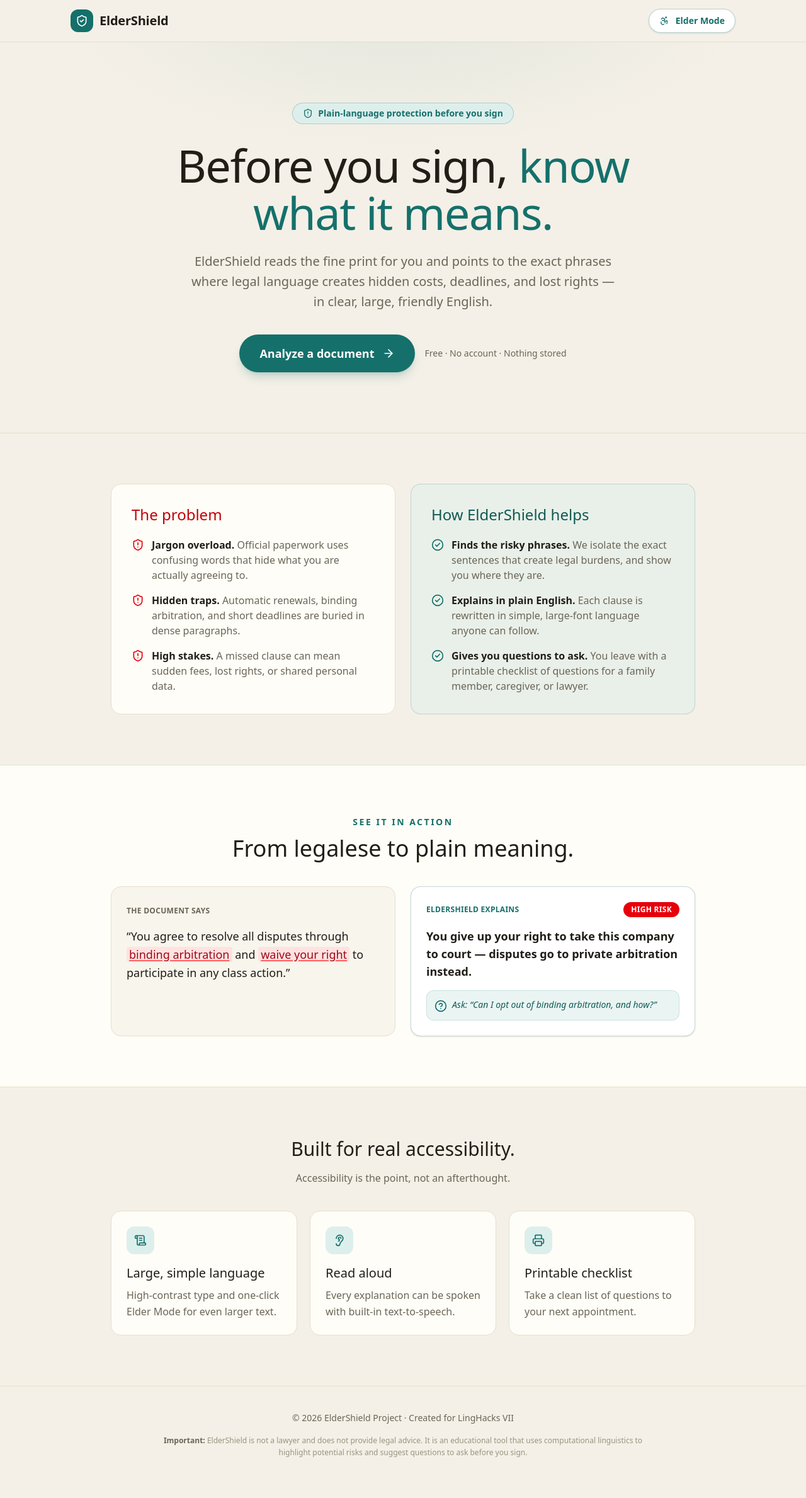
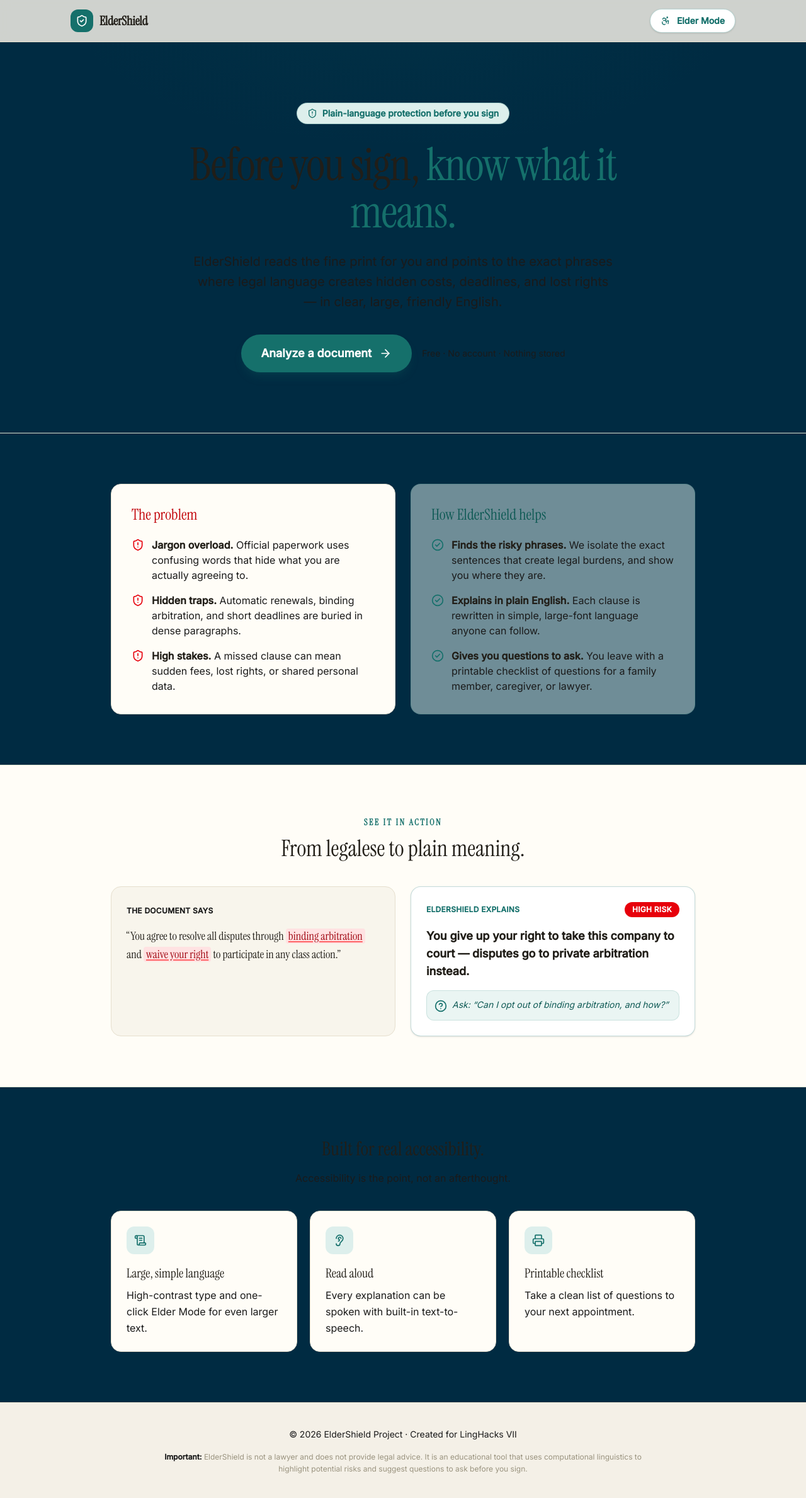
Before and after one commit to jubs-2431/LingHacks-VII, a Next.js app in the folder frontend/: page / in a window 1280 px wide. Shown: the top 2378 px of the page at 63% size. Before the commit the page ends 2356 px from the top, so only its background shows below. Built offline with nearby package versions, Linux system fonts and the light colour scheme.

Commit message:
Add cinematic liquid-glass landing styles

```diff
--- a/frontend/app/globals.css
+++ b/frontend/app/globals.css
@@ -1,26 +1,42 @@
 @import "tailwindcss";
 
 @theme {
-  /* Warm, trustworthy "law office" palette */
+  --color-background: hsl(var(--background));
+  --color-foreground: hsl(var(--foreground));
+  --color-muted-foreground: hsl(var(--muted-foreground));
+  --color-primary: hsl(var(--primary));
+  --color-primary-foreground: hsl(var(--primary-foreground));
+  --color-secondary: hsl(var(--secondary));
+  --color-muted: hsl(var(--muted));
+  --color-accent: hsl(var(--accent));
+  --color-border: hsl(var(--border));
+  --color-input: hsl(var(--input));
+
+  /* Keep existing project tokens working on other pages. */
   --color-paper: #f4f0e7;
   --color-surface: #fffdf7;
   --color-ink: #211e18;
-  --color-muted: #6b6557;
   --color-faint: #9a937f;
   --color-line: #e6dfce;
-
-  /* Shield = calm teal primary (trust / protection), distinct from risk colors */
   --color-shield: #15706b;
   --color-shield-dark: #0f5a55;
   --color-shield-soft: #ddefec;
 
-  --font-sans: var(--font-inter), ui-sans-serif, system-ui, sans-serif;
-  --font-serif: var(--font-fraunces), ui-serif, Georgia, "Times New Roman", serif;
+  --font-sans: var(--font-body), ui-sans-serif, system-ui, sans-serif;
+  --font-serif: var(--font-display), ui-serif, Georgia, "Times New Roman", serif;
 }
 
 :root {
-  --background: #f4f0e7;
-  --foreground: #211e18;
+  --background: 201 100% 13%;
+  --foreground: 0 0% 100%;
+  --muted-foreground: 240 4% 66%;
+  --primary: 0 0% 100%;
+  --primary-foreground: 0 0% 4%;
+  --secondary: 0 0% 10%;
+  --muted: 0 0% 10%;
+  --accent: 0 0% 10%;
+  --border: 0 0% 18%;
+  --input: 0 0% 18%;
 }
 
 html {
@@ -28,20 +44,61 @@ html {
 }
 
 body {
-  background-color: var(--background);
-  color: var(--foreground);
+  background: hsl(var(--background));
+  color: hsl(var(--foreground));
+  font-family: var(--font-body), ui-sans-serif, system-ui, sans-serif;
   -webkit-font-smoothing: antialiased;
 }
 
 ::selection {
-  background: #cfe9e5;
-  color: #16302e;
+  background: rgba(255, 255, 255, 0.24);
+  color: white;
 }
 
-/* Serif display gets optical sizing for a warmer, more "official" feel */
 .font-serif {
   font-optical-sizing: auto;
 }
+
+.liquid-glass {
+  background: rgba(255, 255, 255, 0.01);
+  background-blend-mode: luminosity;
+  backdrop-filter: blur(4px);
+  -webkit-backdrop-filter: blur(4px);
+  border: none;
+  box-shadow: inset 0 1px 1px rgba(255, 255, 255, 0.1);
+  position: relative;
+  overflow: hidden;
+}
+
+.liquid-glass::before {
+  content: '';
+  position: absolute;
+  inset: 0;
+  border-radius: inherit;
+  padding: 1.4px;
+  background: linear-gradient(
+    180deg,
+    rgba(255,255,255,0.45) 0%,
+    rgba(255,255,255,0.15) 20%,
+    rgba(255,255,255,0) 40%,
+    rgba(255,255,255,0) 60%,
+    rgba(255,255,255,0.15) 80%,
+    rgba(255,255,255,0.45) 100%
+  );
+  -webkit-mask: linear-gradient(#fff 0 0) content-box, linear-gradient(#fff 0 0);
+  -webkit-mask-composite: xor;
+  mask-composite: exclude;
+  pointer-events: none;
+}
+
+@keyframes fade-rise {
+  from { opacity: 0; transform: translateY(24px); }
+  to { opacity: 1; transform: translateY(0); }
+}
+
+.animate-fade-rise { animation: fade-rise 0.8s ease-out both; }
+.animate-fade-rise-delay { animation: fade-rise 0.8s ease-out 0.2s both; }
+.animate-fade-rise-delay-2 { animation: fade-rise 0.8s ease-out 0.4s both; }
 
 /* Custom Scrollbar */
 ::-webkit-scrollbar {
@@ -49,19 +106,19 @@ body {
   height: 10px;
 }
 ::-webkit-scrollbar-track {
-  background: #efe9da;
+  background: #071f2b;
 }
 ::-webkit-scrollbar-thumb {
-  background: #cfc6b0;
+  background: rgba(255, 255, 255, 0.24);
   border-radius: 6px;
-  border: 2px solid #efe9da;
+  border: 2px solid #071f2b;
 }
 ::-webkit-scrollbar-thumb:hover {
-  background: #b7ac92;
+  background: rgba(255, 255, 255, 0.38);
 }
 
 /* ----------------------------------------------------------------
-   Elder Mode — a further accessibility boost on top of the light theme:
+   Elder Mode — a further accessibility boost on top of the theme:
    maximum contrast, larger type, thicker borders.
    ---------------------------------------------------------------- */
 .elder-mode {
@@ -86,7 +143,6 @@ body {
   color: #000000 !important;
 }
 
-/* Keep the meaningful accent colors legible in elder mode */
 .elder-mode .keep-color,
 .elder-mode .keep-color * {
   color: inherit !important;
@@ -100,7 +156,6 @@ body {
   color: #000000 !important;
 }
 
-/* Print CSS Layout */
 @media print {
   .no-print,
   nav,
```
